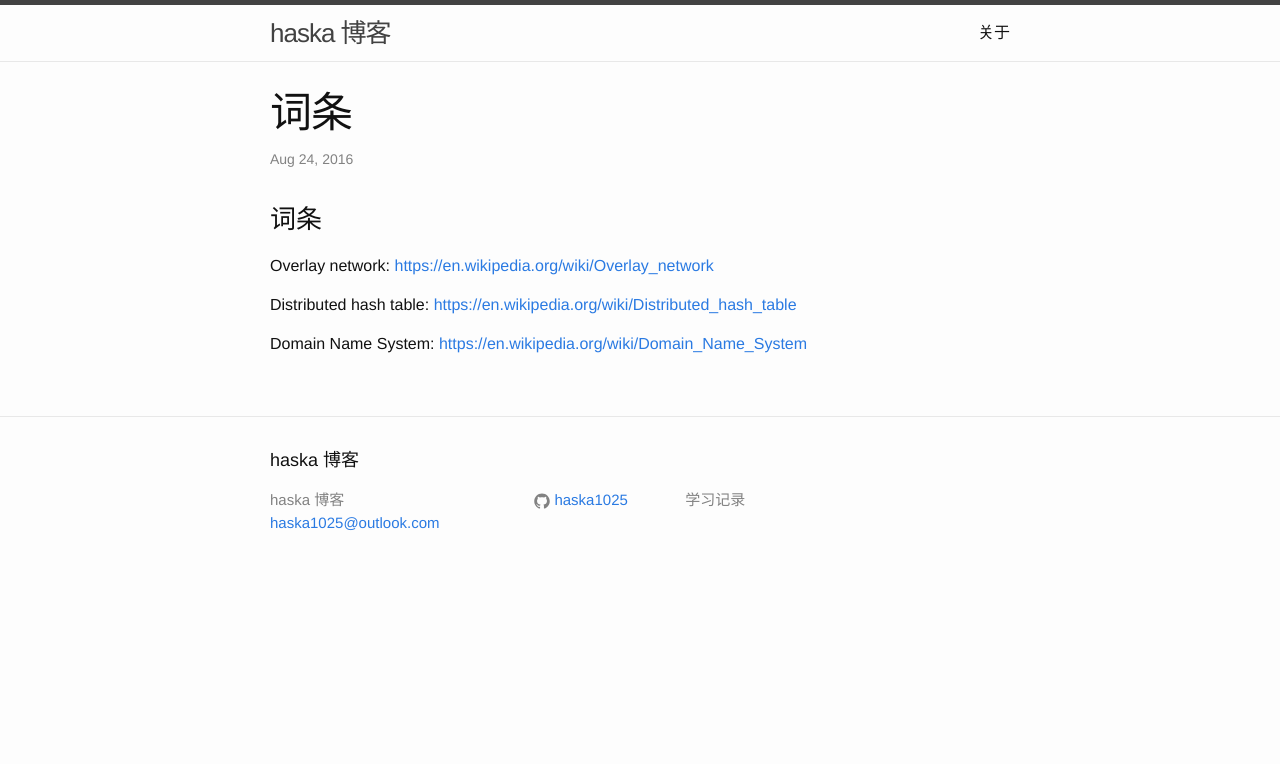
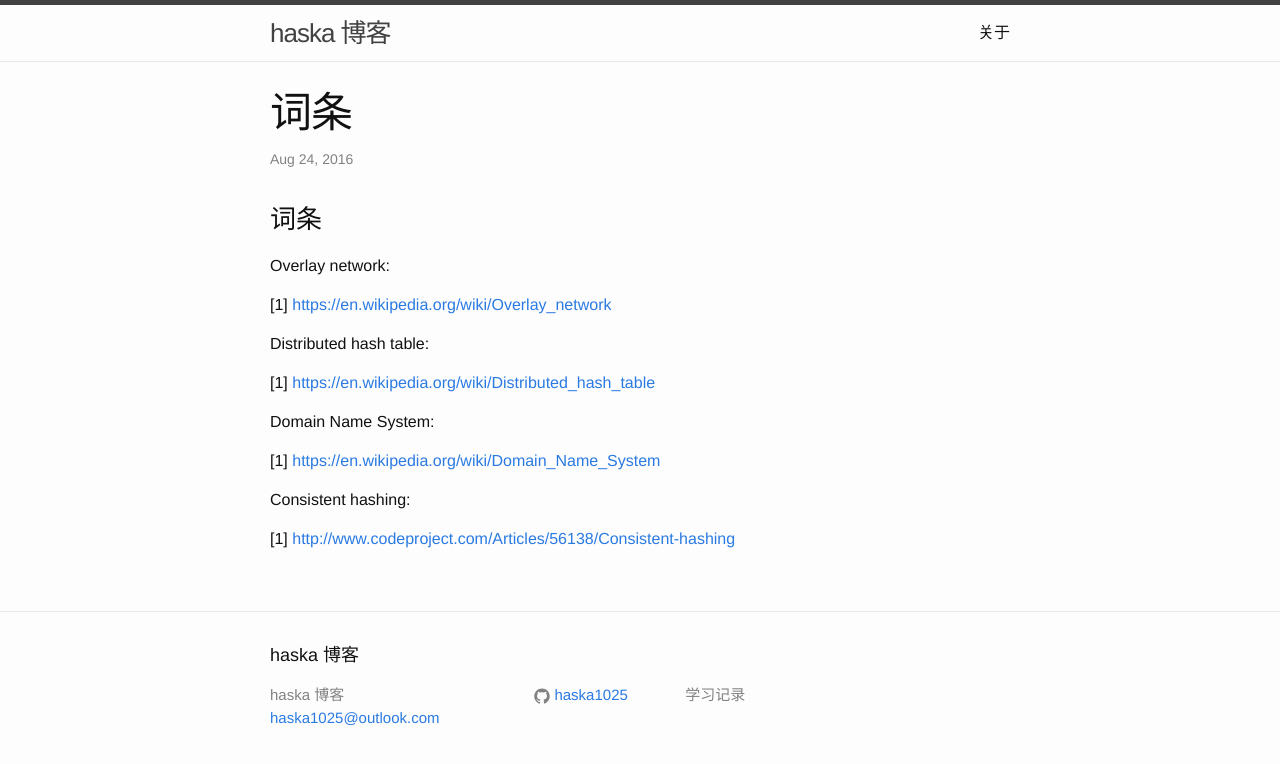
Before and after one commit to haska1025/haska1025.github.io, a Jekyll site: the page built from _posts/2016-08-24-terminology.md, in a window 1280 px wide. Shown: the top 764 px of the page. Built offline with Jekyll 4.4.1, drawn with Linux system fonts in a browser that asks for light colours.

Commit message:
Update 2016-08-24-terminology.md

```diff
--- a/_posts/2016-08-24-terminology.md
+++ b/_posts/2016-08-24-terminology.md
@@ -7,8 +7,18 @@ categories: distributed system
 
 ### 词条
 
-Overlay network: <https://en.wikipedia.org/wiki/Overlay_network>
+Overlay network:
 
-Distributed hash table: <https://en.wikipedia.org/wiki/Distributed_hash_table>
+[1] <https://en.wikipedia.org/wiki/Overlay_network>
 
-Domain Name System: <https://en.wikipedia.org/wiki/Domain_Name_System>
+Distributed hash table:
+
+[1] <https://en.wikipedia.org/wiki/Distributed_hash_table>
+
+Domain Name System:
+
+[1] <https://en.wikipedia.org/wiki/Domain_Name_System>
+
+Consistent hashing:
+
+[1] <http://www.codeproject.com/Articles/56138/Consistent-hashing>
```
